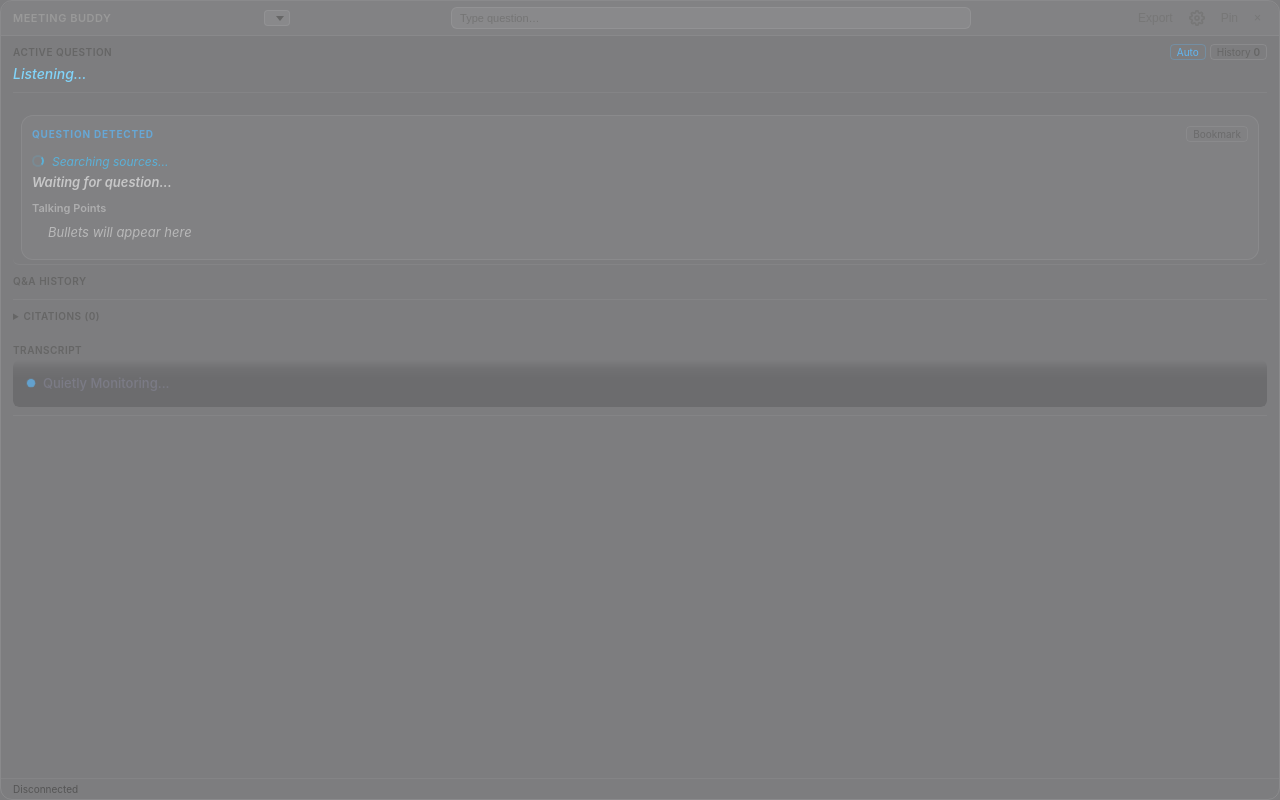
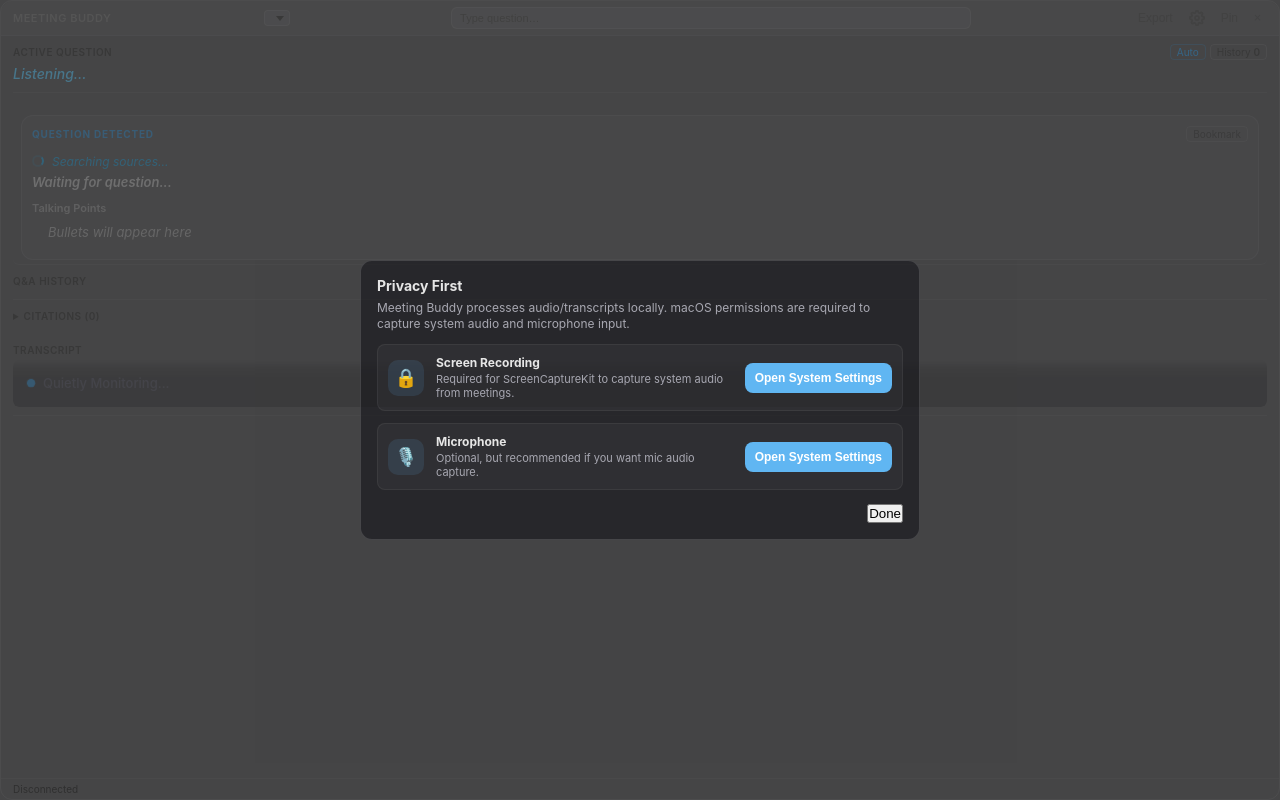
Before and after one commit to michaelrobertsutton/Meeting-Buddy, a website: page ui/index.html in a window 1280 px wide. Drawn offline with Linux system fonts and the light colour scheme.

Commit message:
phase-UI: privacy-first onboarding modal + system settings links

```diff
--- a/ui/index.html
+++ b/ui/index.html
@@ -190,6 +190,38 @@
         <span id="pin-status" class="hidden">PINNED</span>
     </div>
 
+    <!-- Privacy-first onboarding modal -->
+    <div id="onboarding" class="modal hidden" data-tauri-drag-region="false">
+        <div class="modal-card" data-tauri-drag-region="false">
+            <div class="modal-header">
+                <div class="modal-title">Privacy First</div>
+                <div class="modal-subtitle">Meeting Buddy processes audio/transcripts locally. macOS permissions are required to capture system audio and microphone input.</div>
+            </div>
+
+            <div class="perm-row">
+                <div class="perm-icon">🔒</div>
+                <div class="perm-text">
+                    <div class="perm-title">Screen Recording</div>
+                    <div class="perm-desc">Required for ScreenCaptureKit to capture system audio from meetings.</div>
+                </div>
+                <button id="btn-open-screen" class="btn-primary">Open System Settings</button>
+            </div>
+
+            <div class="perm-row">
+                <div class="perm-icon">🎙️</div>
+                <div class="perm-text">
+                    <div class="perm-title">Microphone</div>
+                    <div class="perm-desc">Optional, but recommended if you want mic audio capture.</div>
+                </div>
+                <button id="btn-open-mic" class="btn-primary">Open System Settings</button>
+            </div>
+
+            <div class="modal-actions">
+                <button id="btn-onboarding-done" class="btn-secondary">Done</button>
+            </div>
+        </div>
+    </div>
+
     <script src="src/main.js"></script>
 </body>
 </html>
--- a/ui/src/main.js
+++ b/ui/src/main.js
@@ -97,6 +97,12 @@ document.addEventListener('DOMContentLoaded', () => {
     dom.settingsDrawer = document.getElementById('settings-drawer');
     dom.content = document.getElementById('content');
 
+    // Onboarding modal
+    dom.onboarding = document.getElementById('onboarding');
+    dom.btnOpenScreen = document.getElementById('btn-open-screen');
+    dom.btnOpenMic = document.getElementById('btn-open-mic');
+    dom.btnOnboardingDone = document.getElementById('btn-onboarding-done');
+
     // Header project switcher
     dom.headerProject = document.getElementById('header-project');
     dom.quickQuestion = document.getElementById('quick-question');
@@ -241,6 +247,45 @@ document.addEventListener('DOMContentLoaded', () => {
         }
     });
 
+    // Onboarding actions
+    function showOnboarding() {
+        if (!dom.onboarding) return;
+        dom.onboarding.classList.remove('hidden');
+    }
+    function hideOnboarding() {
+        if (!dom.onboarding) return;
+        dom.onboarding.classList.add('hidden');
+        try { localStorage.setItem('mb_onboarding_done', '1'); } catch (_) {}
+    }
+
+    dom.btnOnboardingDone.addEventListener('click', hideOnboarding);
+    dom.btnOpenScreen.addEventListener('click', async () => {
+        try {
+            const { open } = window.__TAURI__.shell;
+            // Deep-link into Privacy & Security. Some macOS versions may ignore the sub-pane.
+            await open('x-apple.systempreferences:com.apple.preference.security?Privacy_ScreenCapture');
+        } catch (err) {
+            console.error('[Onboarding] open screen settings failed:', err);
+        }
+    });
+    dom.btnOpenMic.addEventListener('click', async () => {
+        try {
+            const { open } = window.__TAURI__.shell;
+            await open('x-apple.systempreferences:com.apple.preference.security?Privacy_Microphone');
+        } catch (err) {
+            console.error('[Onboarding] open mic settings failed:', err);
+        }
+    });
+
+    // Show onboarding on first run (best-effort)
+    try {
+        if (!localStorage.getItem('mb_onboarding_done')) {
+            showOnboarding();
+        }
+    } catch (_) {
+        // ignore
+    }
+
     connectWebSocket();
 });
 
--- a/ui/src/style.css
+++ b/ui/src/style.css
@@ -621,6 +621,95 @@ body:not(.has-question) .answer-card {
     100% { transform: scale(0.92); opacity: 0.25; }
 }
 
+/* --- Modal / Onboarding --- */
+.modal {
+    position: fixed;
+    inset: 0;
+    background: rgba(0, 0, 0, 0.45);
+    display: flex;
+    align-items: center;
+    justify-content: center;
+    z-index: 999;
+}
+
+.modal-card {
+    width: min(560px, calc(100vw - 32px));
+    border-radius: var(--mb-radius-lg);
+    border: 0.5px solid rgba(255,255,255,0.14);
+    background: color-mix(in srgb, rgba(20, 20, 25, 0.86) 70%, transparent);
+    padding: 16px;
+}
+
+.modal-title {
+    font-size: 14px;
+    font-weight: 700;
+    color: var(--mb-text);
+}
+
+.modal-subtitle {
+    margin-top: 6px;
+    font-size: 12px;
+    color: var(--mb-text-secondary);
+    line-height: 1.35;
+}
+
+.perm-row {
+    margin-top: 12px;
+    display: flex;
+    align-items: center;
+    gap: 12px;
+    padding: 10px;
+    border-radius: var(--mb-radius-md);
+    background: rgba(255,255,255,0.04);
+    border: 1px solid rgba(255,255,255,0.06);
+}
+
+.perm-icon {
+    width: 36px;
+    height: 36px;
+    display: flex;
+    align-items: center;
+    justify-content: center;
+    border-radius: 10px;
+    background: color-mix(in srgb, var(--mb-accent) 12%, transparent);
+    font-size: 18px;
+}
+
+.perm-title {
+    font-size: 12px;
+    font-weight: 700;
+    color: var(--mb-text);
+}
+
+.perm-desc {
+    margin-top: 2px;
+    font-size: 11px;
+    color: var(--mb-text-secondary);
+}
+
+.perm-text { flex: 1; }
+
+.modal-actions {
+    display: flex;
+    justify-content: flex-end;
+    margin-top: 14px;
+}
+
+.btn-primary {
+    background: var(--mb-accent);
+    color: white;
+    border: none;
+    border-radius: var(--mb-radius-md);
+    padding: 8px 10px;
+    font-size: 12px;
+    font-weight: 700;
+    cursor: pointer;
+}
+
+.btn-primary:hover {
+    filter: brightness(1.05);
+}
+
 #transcript-content {
     display: flex;
     flex-direction: column;
```
